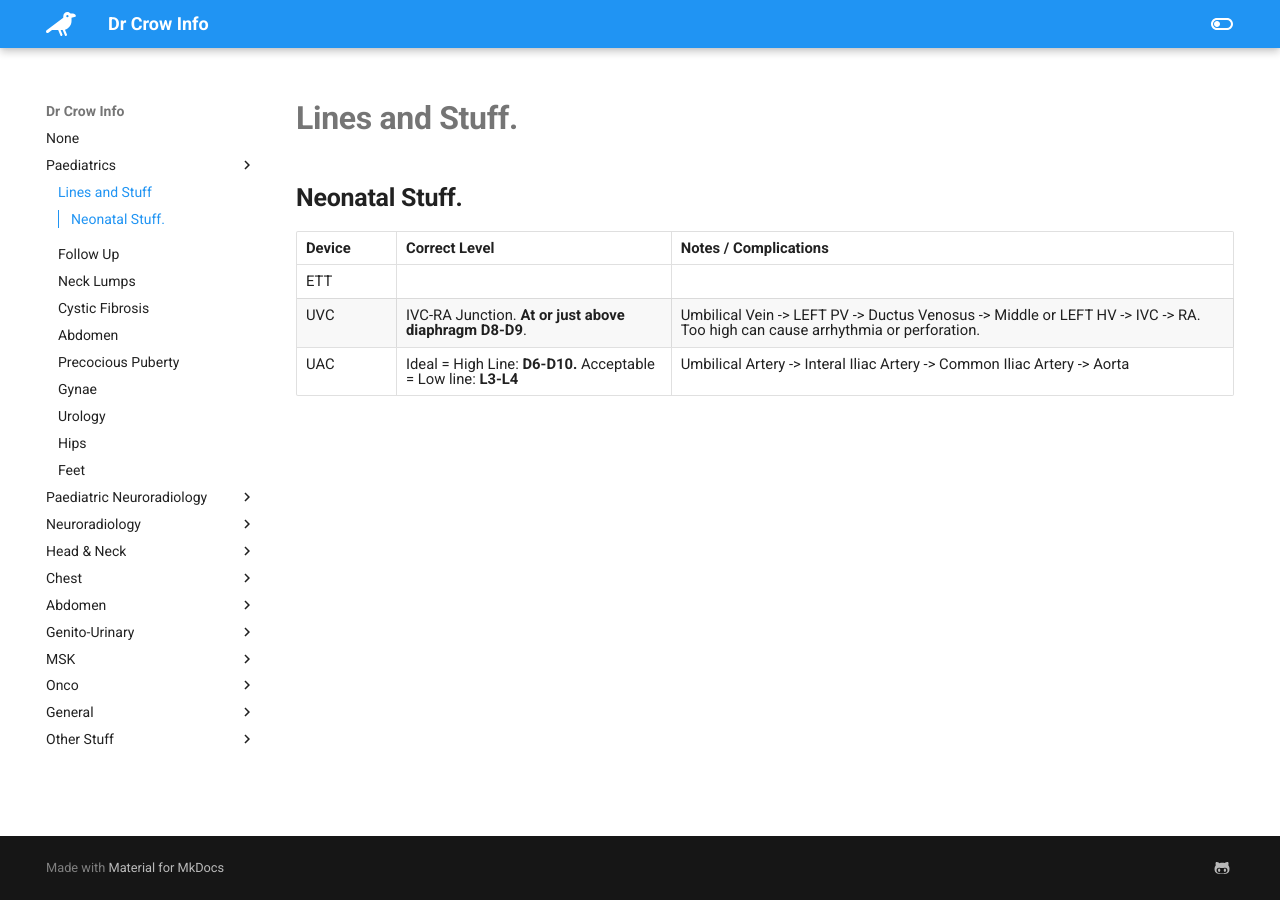
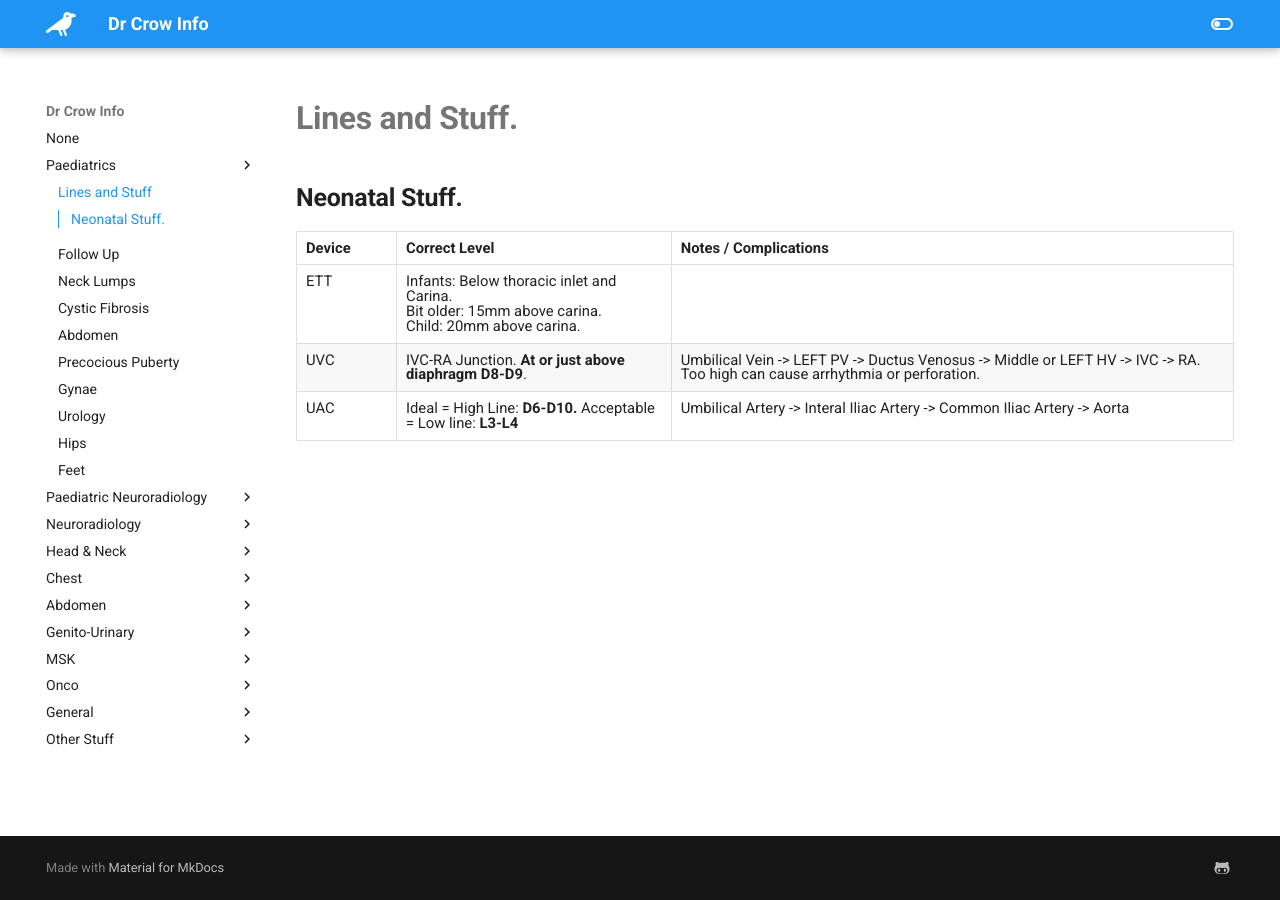
Before and after one commit to TheDrCrow/DrCrowInfo, an MkDocs documentation site: the page built from docs/paediatrics/paed_lines_and_stuff.md, in a window 1280 px wide. Built offline with MkDocs 1.6.1 and Material for MkDocs 9.7.7, drawn with Linux system fonts in a browser that asks for light colours.

Commit message:
more ETT

```diff
--- a/docs/paediatrics/paed_lines_and_stuff.md
+++ b/docs/paediatrics/paed_lines_and_stuff.md
@@ -4,6 +4,6 @@
 
 | Device | Correct Level | Notes / Complications |
 |:---|:---|:---|
-| ETT | | |
+| ETT | Infants: Below thoracic inlet and Carina.<br>Bit older: 15mm above carina.<br>Child: 20mm above carina.| |
 | UVC | IVC-RA Junction.  **At or just above diaphragm  D8-D9**. | Umbilical Vein -> LEFT PV -> Ductus Venosus -> Middle or LEFT HV -> IVC -> RA.  Too high can cause arrhythmia or perforation. |
 | UAC | Ideal = High Line: **D6-D10.**  Acceptable = Low line: **L3-L4**  | Umbilical Artery -> Interal Iliac Artery -> Common Iliac Artery -> Aorta |
```
